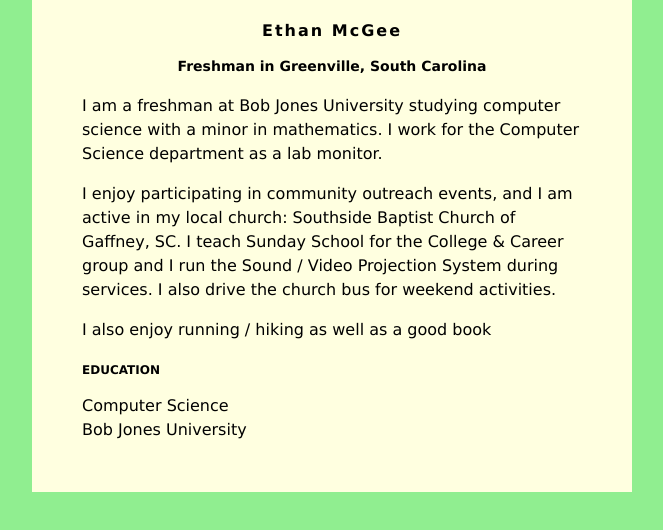
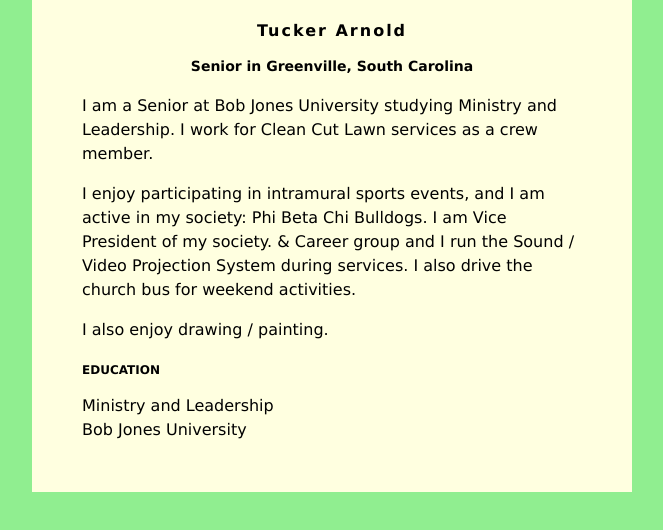
Before and after one commit to TuckerArnold/TuckerArnold.github.io, a plain HTML site: page index.html in a window 1280 px wide. Shown: the whole page, without its empty margins (308-971 px from the left). Drawn offline with Linux system fonts and the light colour scheme.

Commit message:
Update index.html

```diff
--- a/index.html
+++ b/index.html
@@ -30,19 +30,19 @@
 </head>
 <body>
     <div id="content">
-        <h1>Ethan McGee</h1>
-        <h2>Freshman in Greenville, South Carolina</h2>
+        <h1>Tucker Arnold</h1>
+        <h2>Senior in Greenville, South Carolina</h2>
 
-         <p>I am a freshman at Bob Jones University studying computer science with a minor in mathematics. I work for the Computer Science department as a lab monitor.</p>
+         <p>I am a Senior at Bob Jones University studying Ministry and Leadership. I work for Clean Cut Lawn services as a crew member.</p>
          <p>
-            I enjoy participating in community outreach events, and I am active in my local church: Southside Baptist Church of Gaffney, SC.  I teach Sunday School for the College &amp; Career group and I run the Sound / Video Projection System during services.  I also drive the church bus for weekend activities.
+            I enjoy participating in intramural sports events, and I am active in my society: Phi Beta Chi Bulldogs.  I am Vice President of my society. &amp; Career group and I run the Sound / Video Projection System during services.  I also drive the church bus for weekend activities.
          </p>
          <p>
-            I also enjoy running / hiking as well as a good book
+            I also enjoy drawing / painting.
          </p>
 
         <h3>EDUCATION</h3>
-        Computer Science<br>
+        Ministry and Leadership<br>
         Bob Jones University
     </div>
 
```
